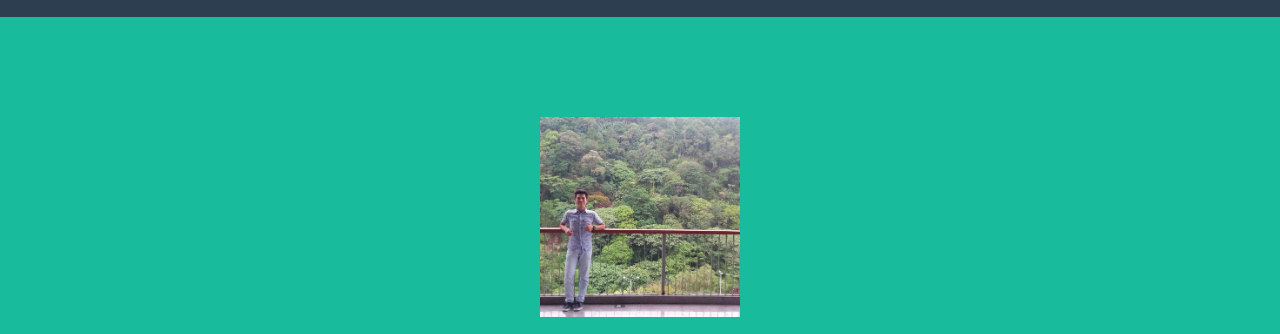
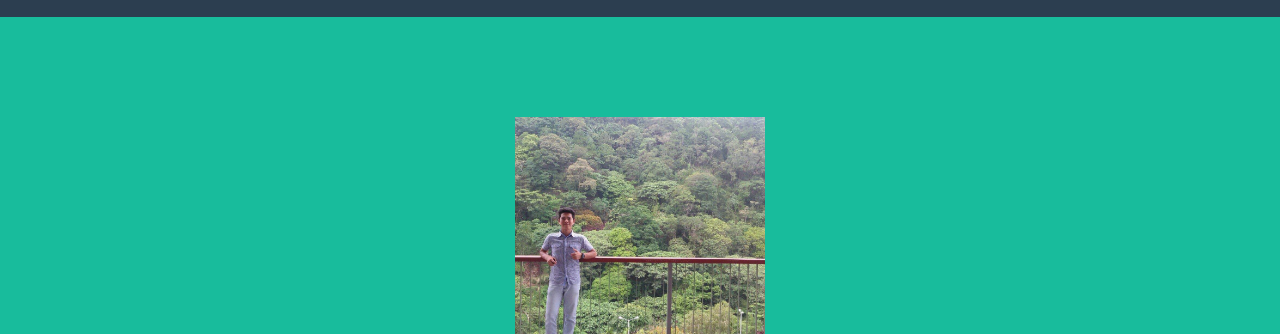
Before and after one commit to ivancruzagacer/ivancruzagacer.github.io, a website: page index.html in a window 1280 px wide. Shown: the part 83-417 px from the top of the page. Drawn offline with nearby package versions, Linux system fonts and the light colour scheme.

Commit message:
Update index.html

```diff
--- a/index.html
+++ b/index.html
@@ -71,7 +71,7 @@
         <div class="container">
             <div class="row">
                 <div class="col-lg-12">
-                    <img class="img-responsive" src="ivan.jpg" width="200" height="200" alt="">
+                    <img class="img-responsive" src="ivan.jpg" width="250" height="250" alt="">
                     <div class="intro-text">
                         <span class="name">IVAN CRUZ AGACER</span>
                         <hr class="star-light">
```
